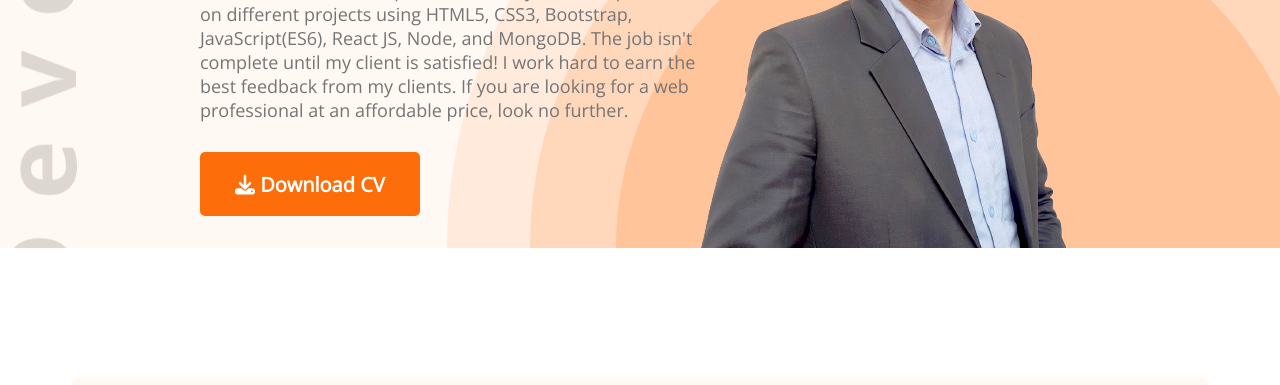
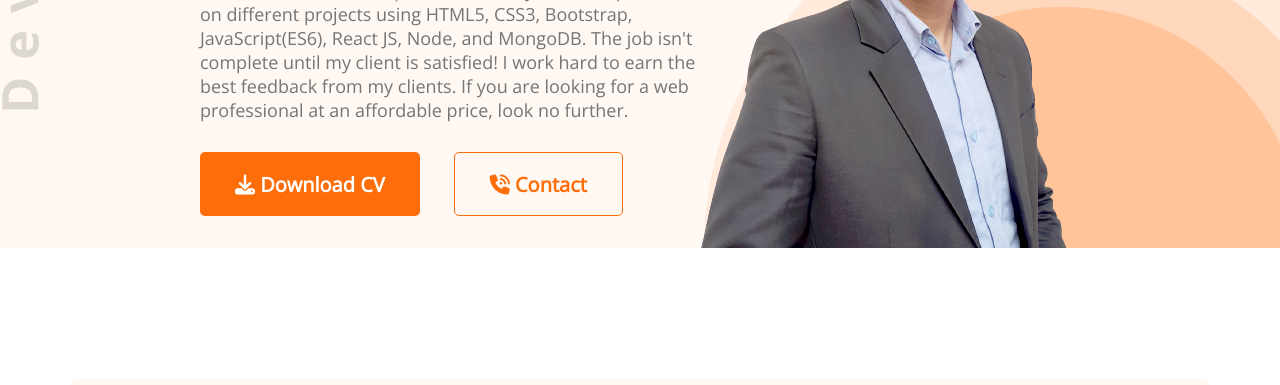
Before and after one commit to johuruljoy69/Johuruljoy-Portfolio1, a plain HTML site: page index.html in a window 1280 px wide. Shown: the part 415-800 px from the top of the page. Drawn offline with nearby package versions, Linux system fonts and the light colour scheme.

Commit message:
Again Reveiw update

```diff
--- a/Style/portfolio.css
+++ b/Style/portfolio.css
@@ -17,15 +17,31 @@
     border-radius: 5px;
     background: #FD6E0A;
     border-radius: 5px;
+    margin-right: 30px;
+
+}
+
+.btn-secondary {
+    color: #FD6E0A;
+    font-weight: 700;
+    font-size: 20px;
+    border: 0;
+    padding: 18px 35px;
+    height: 64px;
+    border-radius: 5px;
+    background: #FFF8F3;
+    border-radius: 5px;
+    border: 1px solid #FD6E0A
 }
 
 .header {
     background: #FFF8F3;
     background-image: url(../images/header_bg.png), url(../images/developer.png);
-
     background-repeat: no-repeat;
+    background-size: 45%, 4%;
     background-position: bottom right, left;
 }
+
 
 /* header nad navjgation */
 nav {
--- a/index.html
+++ b/index.html
@@ -26,6 +26,8 @@
                 <h1 class="banner-title">Juhurul Joy</h1>
                 <p class="banner-discription">I am a Full-stack developer with over 5 years of experience on different projects using HTML5, CSS3, Bootstrap, JavaScript(ES6), React JS, Node, and MongoDB. The job isn't complete until my client is satisfied! I work hard to earn the best feedback from my clients. If you are looking for a web professional at an affordable price, look no further.</p>
                 <button class="btn-primary"><i class="fa-solid fa-download"></i> Download CV</button>
+
+                <button class="btn-secondary"><i class="fa-solid fa-phone-volume"></i> Contact</button>
             </div>
             <img src="images/johurul.png" alt="">
         </div>
```
